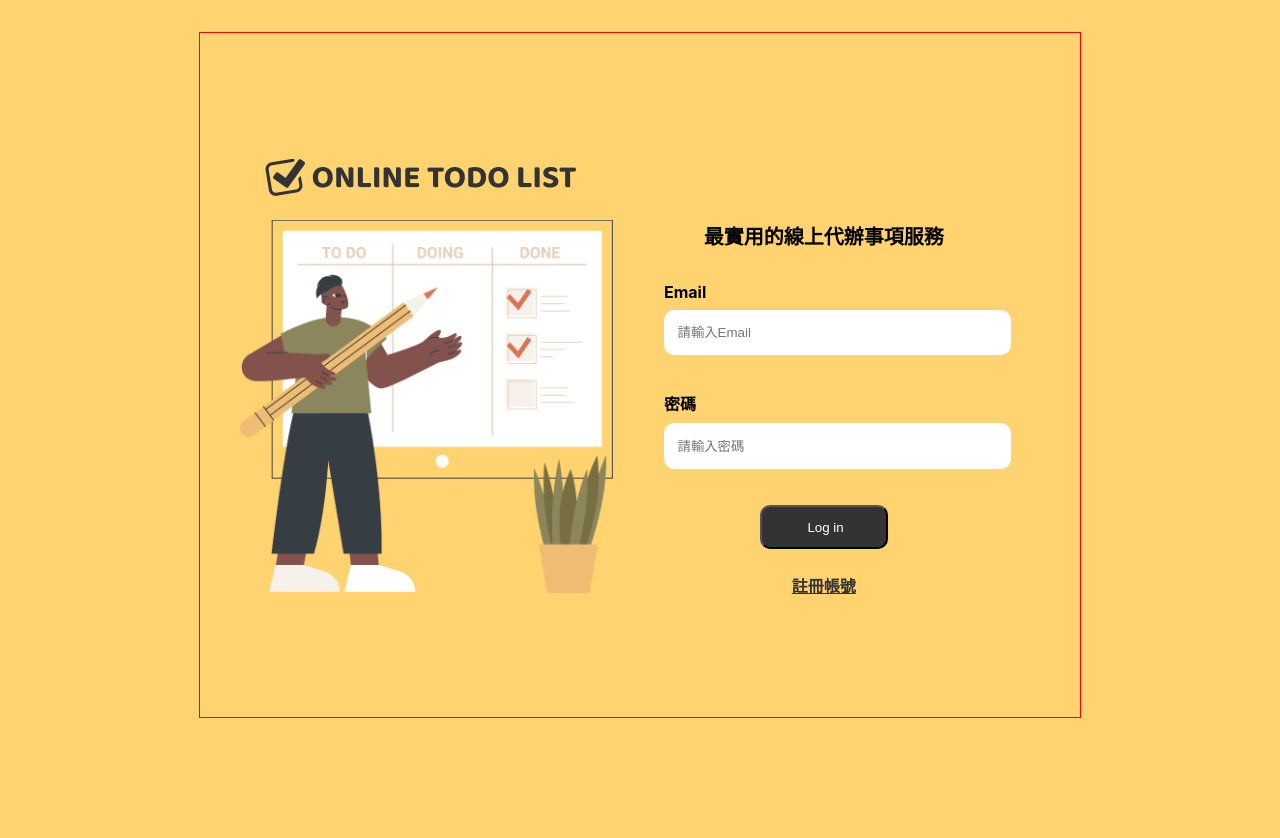
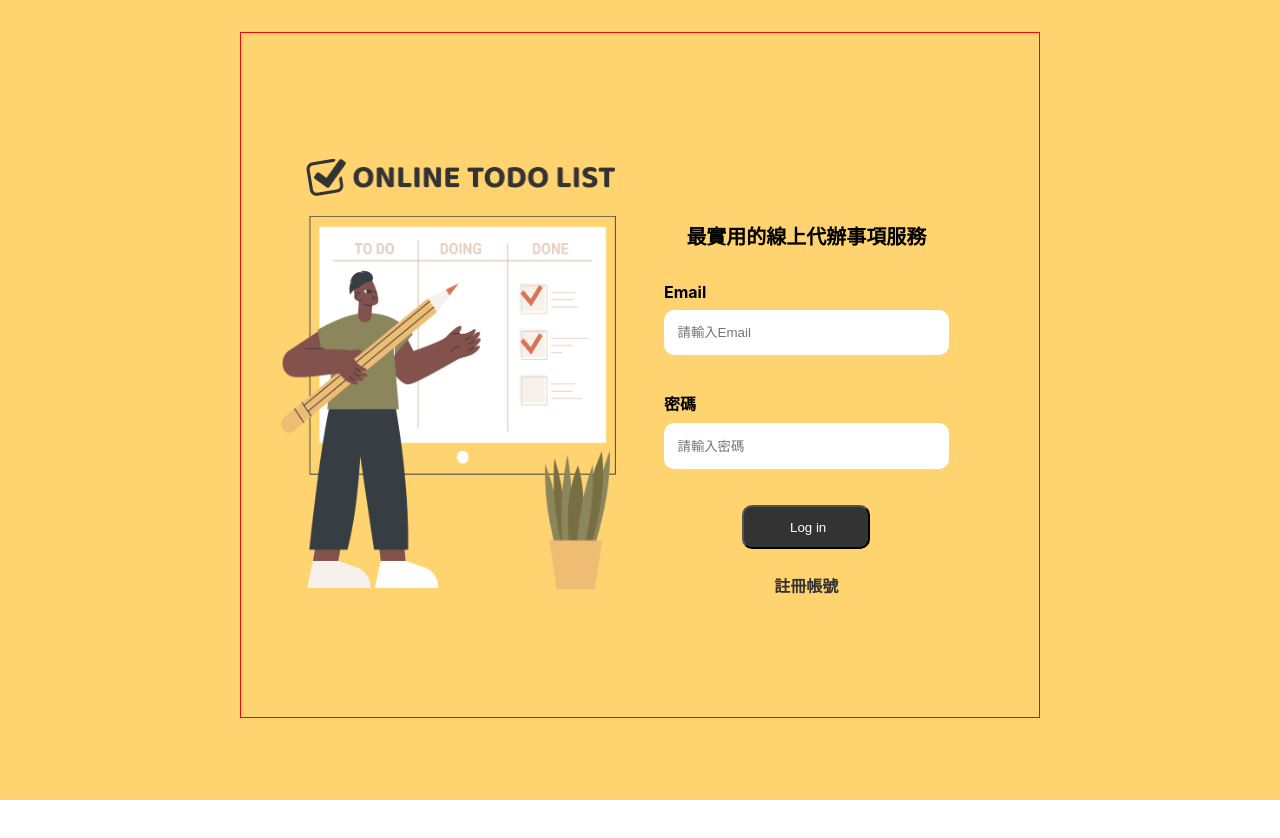
Before and after one commit to subarashii-huch09/ReactStudy-TodoList-Lv2, a React (Create React App) app: page /#/ in a window 1280 px wide. Shown: the top 838 px of the page. After the commit the page ends 800 px from the top, so only its background shows below. Built offline with nearby package versions, Linux system fonts and the light colour scheme.

Commit message:
add global setting

```diff
--- a/src/index.css
+++ b/src/index.css
@@ -1,12 +1,26 @@
+*,*::after,*::before {
+  list-style: none;
+  box-sizing: border-box;
+  text-decoration: none;
+  padding: 0;
+  margin: 0;
+}
+
 body {
   margin: 0;
-  font-family: -apple-system, BlinkMacSystemFont, 'Segoe UI', 'Roboto', 'Oxygen',
+  font-family: -apple-system, BlinkMacSystemFont, 'Noto Sans TC', 'Segoe UI', 'Roboto', 'Oxygen',
     'Ubuntu', 'Cantarell', 'Fira Sans', 'Droid Sans', 'Helvetica Neue',
     sans-serif;
   -webkit-font-smoothing: antialiased;
   -moz-osx-font-smoothing: grayscale;
 }
 
+img{
+  max-width: 100%;
+  height: auto;
+  vertical-align: middle;
+}
+
 code {
   font-family: source-code-pro, Menlo, Monaco, Consolas, 'Courier New',
     monospace;
```
